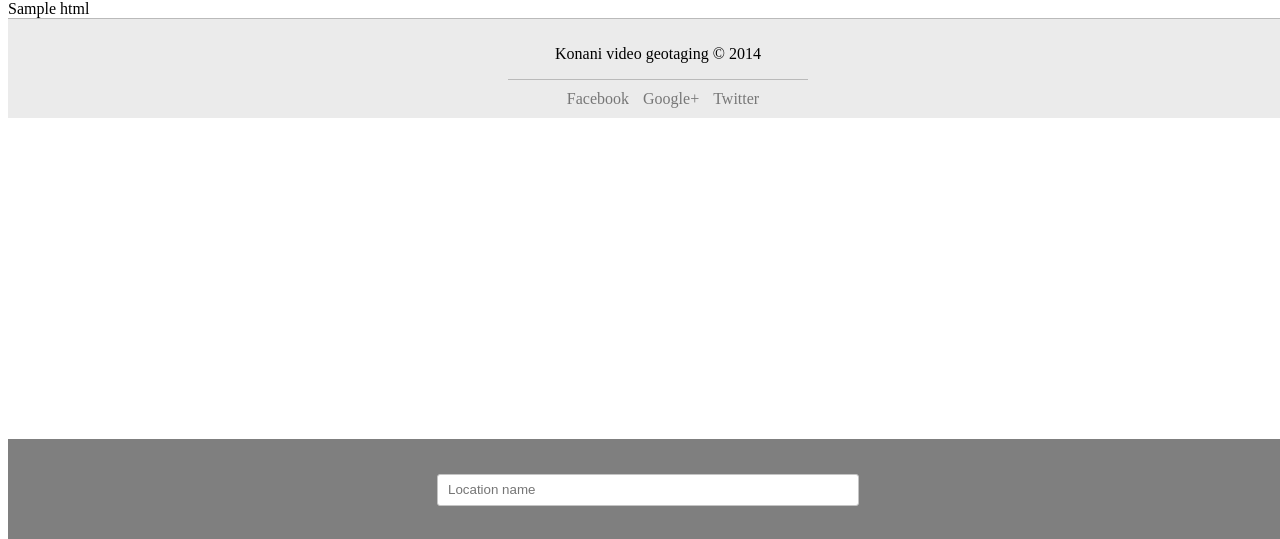
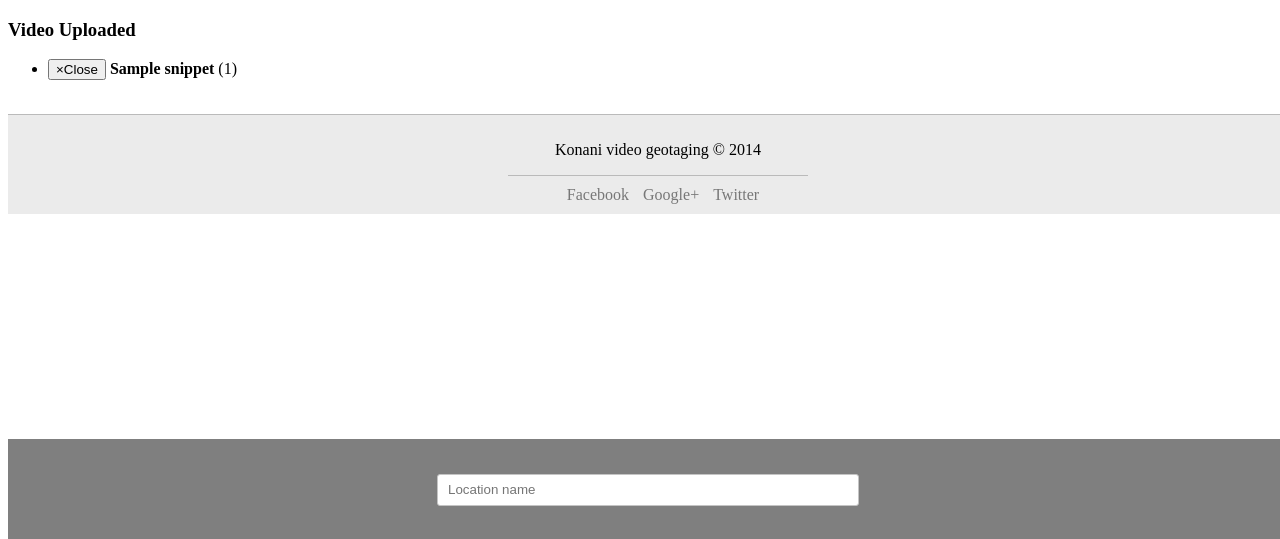
Before and after one commit to nfqakademija/konani, a Symfony app: template src/Konani/VideoBundle/Resources/views/Default/uploadToYoutube.html.twig in a window 1280 px wide. Shown: the part 261-800 px from the top of the page. Run offline with Twig, Linux system fonts and the light colour scheme; the template is opened without the code that fills it: most values are stand-ins (such as "Sample title", 1, 10 or a date in 2020); style sheets or scripts are compiled from the project's sources; some libraries are stand-ins or nearby versions.

Commit message:
Changed video actions output and templates

```diff
--- a/src/Konani/VideoBundle/Resources/views/Default/uploadToYoutube.html.twig
+++ b/src/Konani/VideoBundle/Resources/views/Default/uploadToYoutube.html.twig
@@ -1,5 +1,30 @@
 {% extends '::base.html.twig' %}
 
 {% block body %}
-    {{ html|raw }}
+    {% if params.video is defined %}
+
+    {% endif %}
+    <h3>Video Uploaded</h3>
+    <ul>
+        <li>
+            <div class="alert alert-success alert-dismissible" role="alert">
+                <button type="button" class="close" data-dismiss="alert"><span aria-hidden="true">&times;</span><span class="sr-only">Close</span></button>
+                <strong>{{ params.video.snippet.title }}</strong> ({{ params.video.id }})<br>
+                <img src="{{ params.video.snippet.thumbnails.medium.url }}" alt="" title="{{ params.video.snippet.description }}"/>
+            </div>
+        </li>
+    </ul>
+
+    {% if params.errors.service is defined %}
+        <div class="alert alert-danger alert-dismissible" role="alert">
+            <button type="button" class="close" data-dismiss="alert"><span aria-hidden="true">&times;</span><span class="sr-only">Close</span></button>
+            A service error occurred: <code>{{ params.errors.service }}</code>
+        </div>
+    {% endif %}
+    {% if params.errors.client is defined %}
+        <div class="alert alert-danger alert-dismissible" role="alert">
+            <button type="button" class="close" data-dismiss="alert"><span aria-hidden="true">&times;</span><span class="sr-only">Close</span></button>
+            An client error occurred: <code>{{ params.errors.client }}</code>
+        </div>
+    {% endif %}
 {% endblock %}
```
Also changed, not shown: src/Konani/VideoBundle/Controller/VideoController.php (+12 -16 lines), src/Konani/VideoBundle/Resources/views/Default/authenticateGoogle.html.twig (+7 -1 lines).
